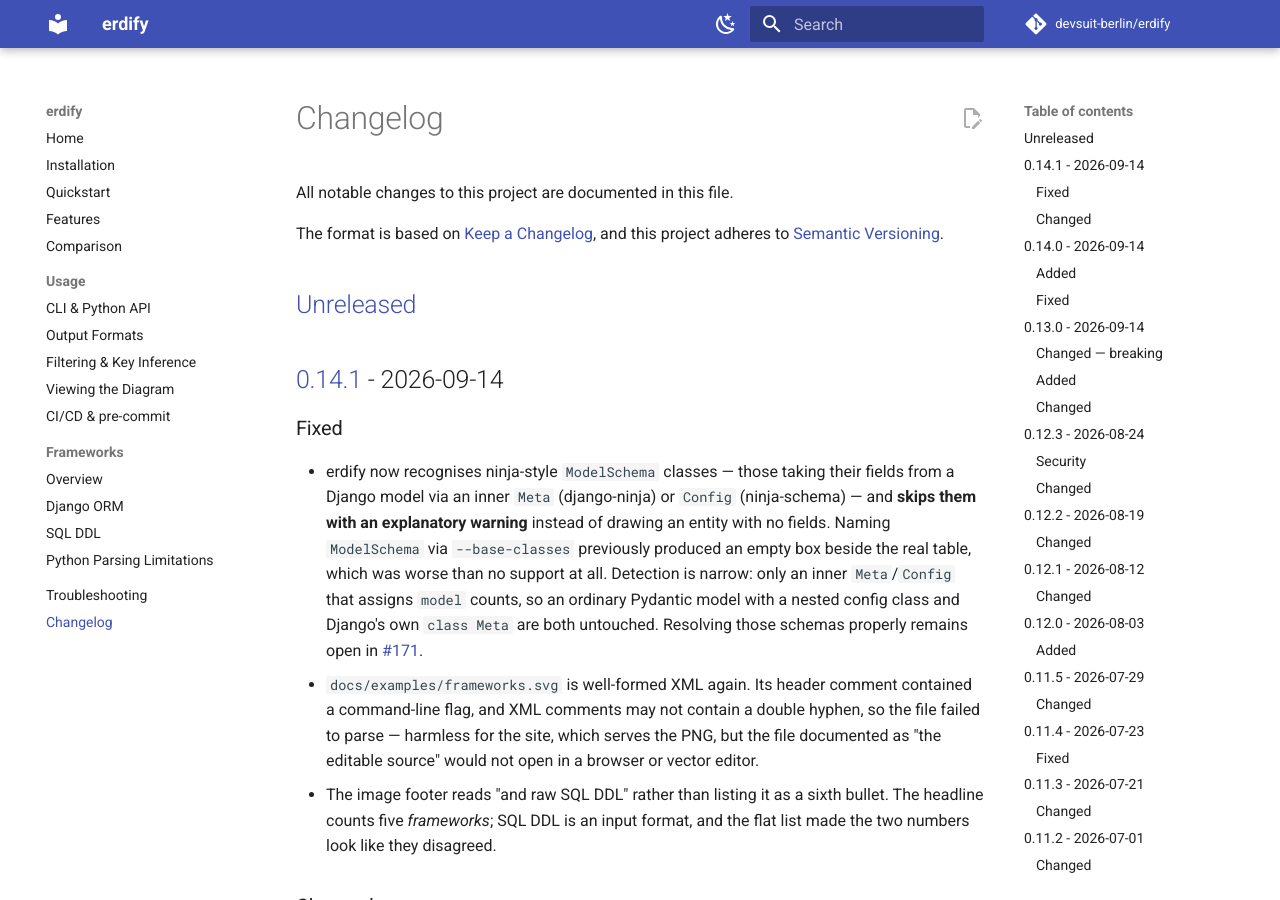
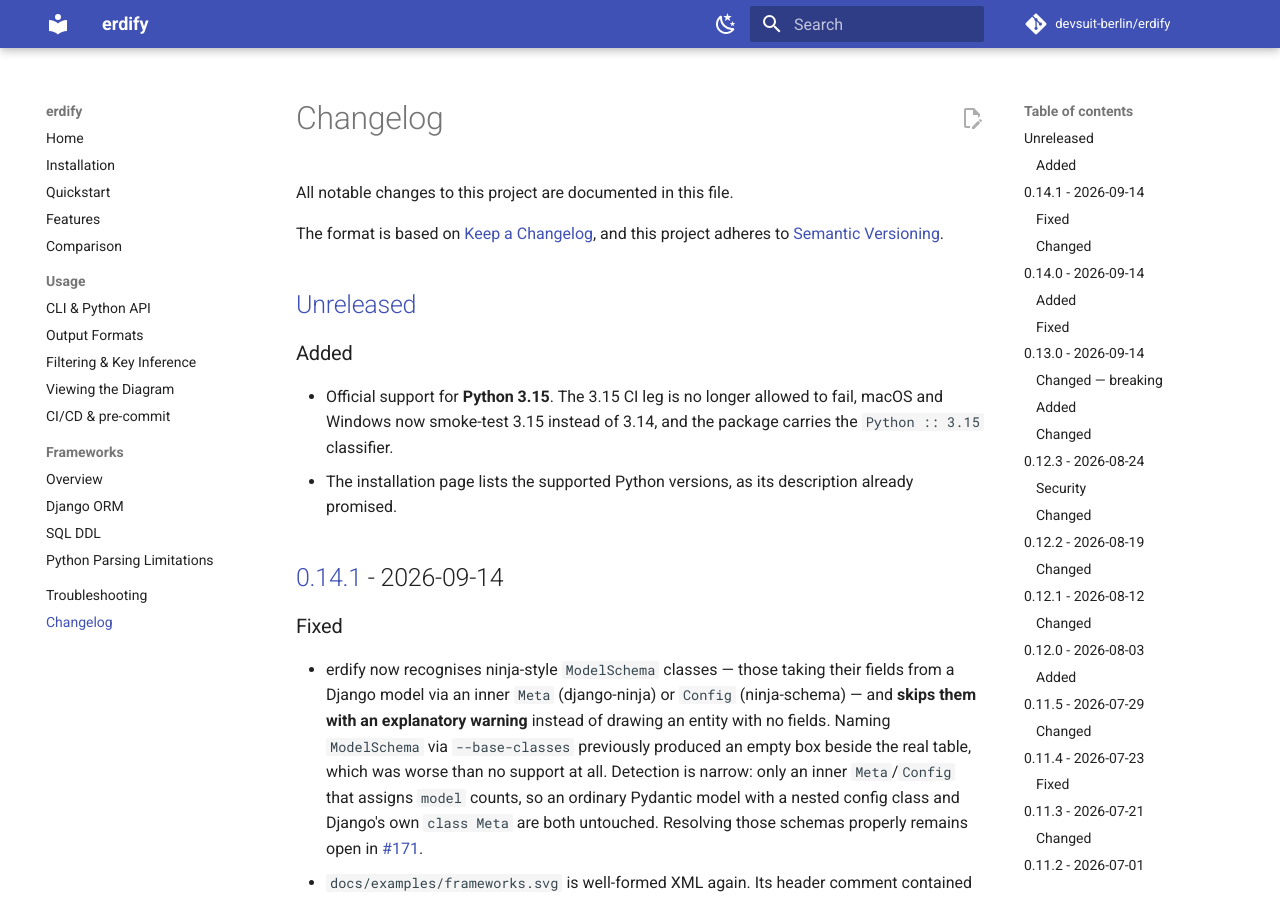
Before and after one commit to devsuit-berlin/erdify, an MkDocs documentation site: the page built from docs/changelog.md, in a window 1280 px wide and 900 px high. Built offline with MkDocs 1.6.1 and Material for MkDocs 9.7.7, drawn with Linux system fonts in a browser that asks for light colours; comment, search, counter and statistics services are not loaded.

Commit message:
chore: officially support Python 3.15 (#192)
## Summary

Python 3.15.0 was released on 2026-10-09 (3.15.2 is current). This PR
promotes 3.15 from "early-signal pre-release" to officially supported:

- **CI (`test.yml`)**: the 3.15 leg is no longer `continue-on-error`, so
it now counts toward the required `Tests passed` gate. macOS/Windows
smoke tests move their max version from 3.14 to 3.15.
`allow-prereleases` is dropped now that every matrix version is final.
- **`pyproject.toml`**: adds the `Programming Language :: Python ::
3.15` classifier. The README badge reads classifiers from PyPI, so it
updates with the next release. `requires-python = ">=3.11"` is
unchanged, so `uv.lock` is unaffected.
- **Docs**: `docs/installation.md` gets a Requirements section (its
description already promised one), and `CONTRIBUTING.md` notes the
tested range.
- **`CHANGELOG.md`**: entry under `[Unreleased]`.

Not changed on purpose: the ruff `target-version`/mypy `python_version`
stay at 3.11 (the minimum), and coverage upload stays on the 3.13 leg.

## Related issues

—

## Type of change

- [ ] Bug fix
- [ ] New feature
- [x] Documentation
- [x] Refactor / maintenance

## Checklist

- [ ] Tests added or updated for the change (n/a: no code change)
- [x] `uv run pytest` passes locally (348 passed, including on CPython
3.15 with `-W error::DeprecationWarning`)
- [x] `uv run ruff check src/ tests/` and `uv run mypy src/` pass
- [x] Docs/README updated if behavior changed
- [x] `CHANGELOG.md` updated under `[Unreleased]`

```diff
--- a/CHANGELOG.md
+++ b/CHANGELOG.md
@@ -6,6 +6,14 @@ The format is based on [Keep a Changelog](https://keepachangelog.com/en/1.1.0/),
 and this project adheres to [Semantic Versioning](https://semver.org/spec/v2.0.0.html).
 
 ## [Unreleased]
+
+### Added
+
+- Official support for **Python 3.15**. The 3.15 CI leg is no longer
+  allowed to fail, macOS and Windows now smoke-test 3.15 instead of 3.14, and
+  the package carries the `Python :: 3.15` classifier.
+- The installation page lists the supported Python versions, as its
+  description already promised.
 
 ## [0.14.1] - 2026-09-14
 
--- a/pyproject.toml
+++ b/pyproject.toml
@@ -32,6 +32,7 @@ classifiers = [
     "Programming Language :: Python :: 3.12",
     "Programming Language :: Python :: 3.13",
     "Programming Language :: Python :: 3.14",
+    "Programming Language :: Python :: 3.15",
     "Topic :: Database",
     "Topic :: Software Development :: Code Generators",
 ]
```
Also changed, not shown: CONTRIBUTING.md (+1 -1 lines), docs/installation.md (+6 -0 lines), 1 other file.
